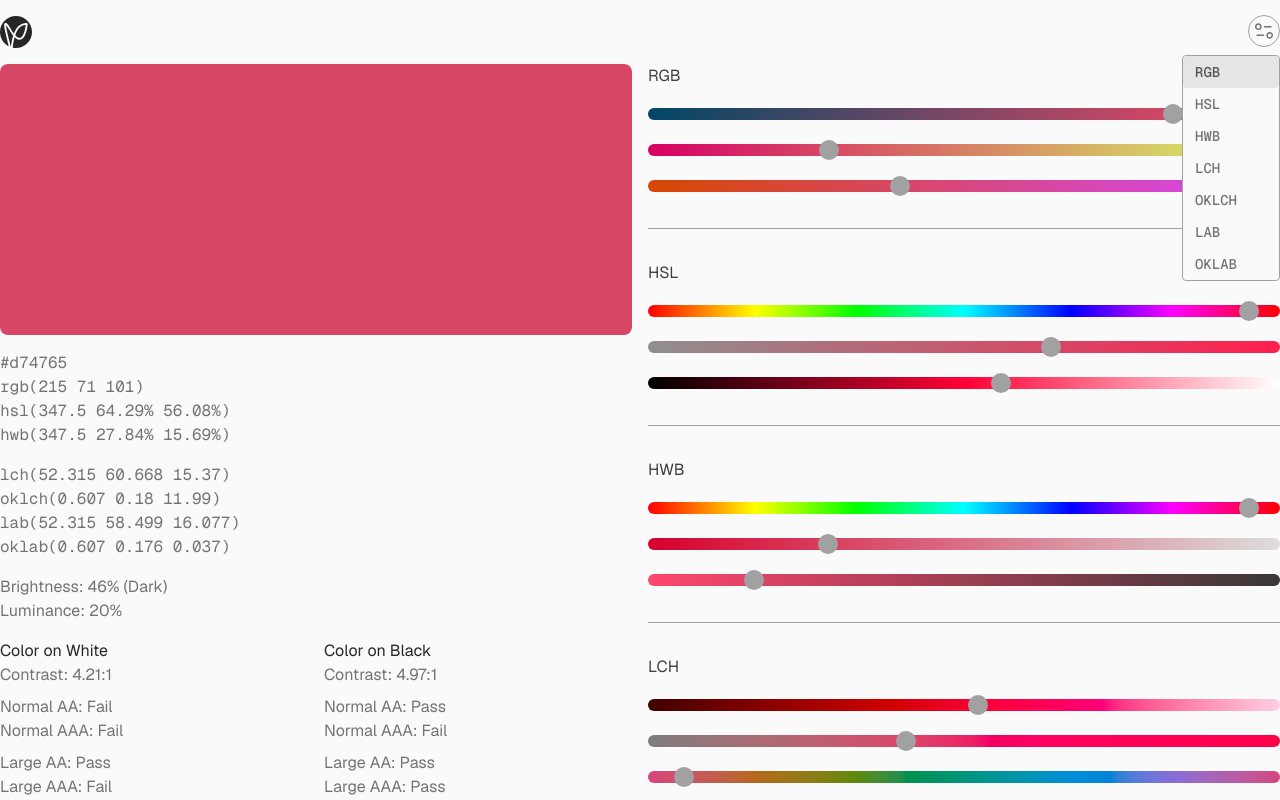
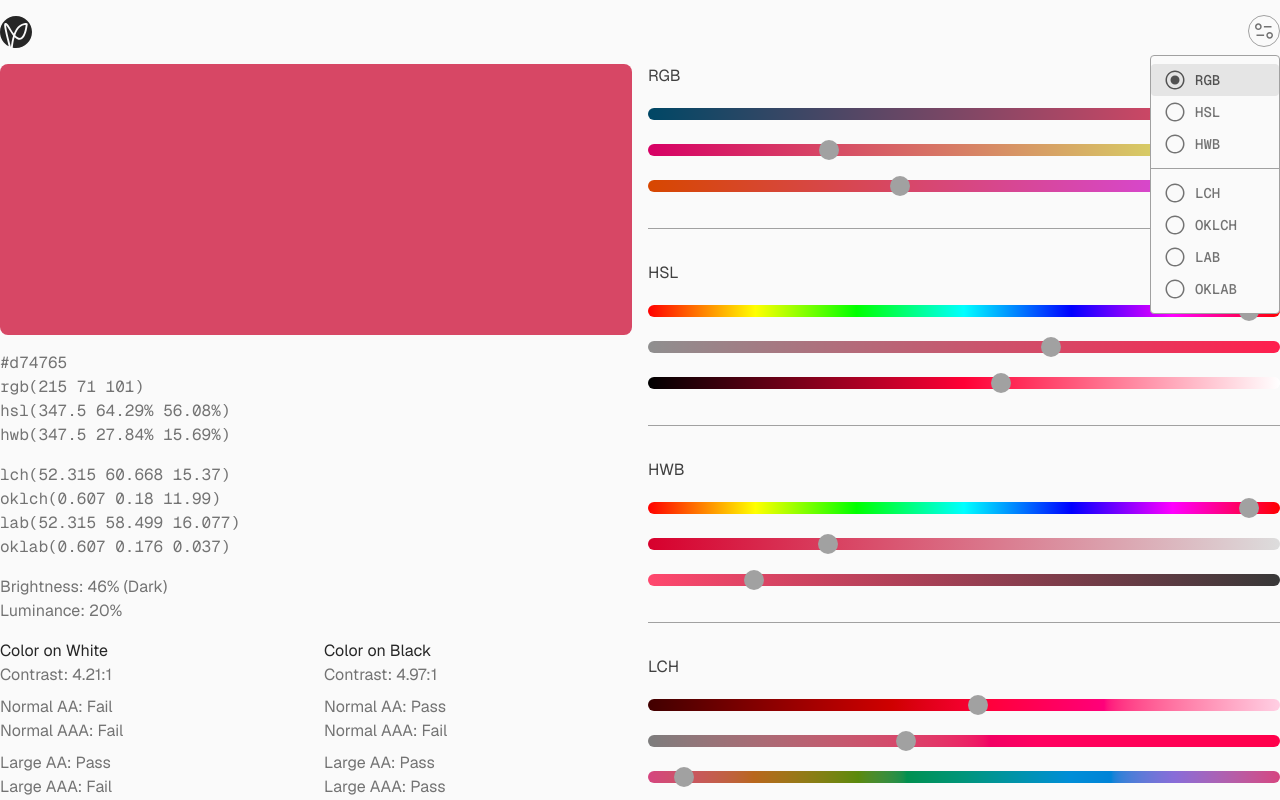
Before and after one commit to r-sp/priest, a Next.js app: page /color in a window 1280 px wide. Both pictures are taken after a click on the button 1264 px from the left and 30 px from the top of the page. Shown: the top 800 px of the page. Built offline with nearby package versions, Linux system fonts and the light colour scheme.

Commit message:
add motion, radio, and separator

```diff
--- a/src/components/color/mode.tsx
+++ b/src/components/color/mode.tsx
@@ -40,6 +40,11 @@ export default function ColorMode() {
     };
   }, [modal]);
 
+  const radioChecked =
+    "M12 16.5C13.2487 16.5 14.3108 16.0622 15.1865 15.1865C16.0622 14.3108 16.5 13.2487 16.5 12C16.5 10.7513 16.0622 9.68917 15.1865 8.8135C14.3108 7.93783 13.2487 7.5 12 7.5C10.7513 7.5 9.68917 7.93783 8.8135 8.8135C7.93783 9.68917 7.5 10.7513 7.5 12C7.5 13.2487 7.93783 14.3108 8.8135 15.1865C9.68917 16.0622 10.7513 16.5 12 16.5ZM12.0017 21.5C10.6877 21.5 9.45267 21.2507 8.2965 20.752C7.14033 20.2533 6.13467 19.5766 5.2795 18.7218C4.42433 17.8669 3.74725 16.8617 3.24825 15.706C2.74942 14.5503 2.5 13.3156 2.5 12.0017C2.5 10.6877 2.74933 9.45267 3.248 8.2965C3.74667 7.14033 4.42342 6.13467 5.27825 5.2795C6.13308 4.42433 7.13833 3.74725 8.294 3.24825C9.44967 2.74942 10.6844 2.5 11.9983 2.5C13.3123 2.5 14.5473 2.74933 15.7035 3.248C16.8597 3.74667 17.8653 4.42342 18.7205 5.27825C19.5757 6.13308 20.2528 7.13833 20.7518 8.294C21.2506 9.44967 21.5 10.6844 21.5 11.9983C21.5 13.3123 21.2507 14.5473 20.752 15.7035C20.2533 16.8597 19.5766 17.8653 18.7218 18.7205C17.8669 19.5757 16.8617 20.2528 15.706 20.7518C14.5503 21.2506 13.3156 21.5 12.0017 21.5ZM12 20C14.2333 20 16.125 19.225 17.675 17.675C19.225 16.125 20 14.2333 20 12C20 9.76667 19.225 7.875 17.675 6.325C16.125 4.775 14.2333 4 12 4C9.76667 4 7.875 4.775 6.325 6.325C4.775 7.875 4 9.76667 4 12C4 14.2333 4.775 16.125 6.325 17.675C7.875 19.225 9.76667 20 12 20Z";
+  const radioUnchecked =
+    "M12.0017 21.5C10.6877 21.5 9.45267 21.2507 8.2965 20.752C7.14033 20.2533 6.13467 19.5766 5.2795 18.7218C4.42433 17.8669 3.74725 16.8617 3.24825 15.706C2.74942 14.5503 2.5 13.3156 2.5 12.0017C2.5 10.6877 2.74933 9.45267 3.248 8.2965C3.74667 7.14033 4.42342 6.13467 5.27825 5.2795C6.13308 4.42433 7.13833 3.74725 8.294 3.24825C9.44967 2.74942 10.6844 2.5 11.9983 2.5C13.3123 2.5 14.5473 2.74933 15.7035 3.248C16.8597 3.74667 17.8653 4.42342 18.7205 5.27825C19.5757 6.13308 20.2528 7.13833 20.7518 8.294C21.2506 9.44967 21.5 10.6844 21.5 11.9983C21.5 13.3123 21.2507 14.5473 20.752 15.7035C20.2533 16.8597 19.5766 17.8653 18.7218 18.7205C17.8669 19.5757 16.8617 20.2528 15.706 20.7518C14.5503 21.2506 13.3156 21.5 12.0017 21.5ZM12 20C14.2333 20 16.125 19.225 17.675 17.675C19.225 16.125 20 14.2333 20 12C20 9.76667 19.225 7.875 17.675 6.325C16.125 4.775 14.2333 4 12 4C9.76667 4 7.875 4.775 6.325 6.325C4.775 7.875 4 9.76667 4 12C4 14.2333 4.775 16.125 6.325 17.675C7.875 19.225 9.76667 20 12 20Z";
+
   return (
     <div role="none" className="relative">
       <button
@@ -48,7 +53,10 @@ export default function ColorMode() {
         aria-expanded={modal}
         aria-controls="color-mode"
         aria-label="change color mode"
-        className="btn inline-flex size-8 items-center justify-center rounded-2xl border border-neutral-400 transition-colors dark:border-neutral-700"
+        className={clsx(
+          !modal && "btn",
+          "inline-flex size-8 items-center justify-center rounded-2xl border border-neutral-400 transition-colors dark:border-neutral-700",
+        )}
         onClick={() => setModal(!modal)}
       >
         <svg
@@ -64,69 +72,170 @@ export default function ColorMode() {
           />
         </svg>
       </button>
-      <Navigation visible={modal} state={setModal}>
+      <Navigation visible={modal} state={setModal} button={btnRef}>
         <button
-          role="menuitem"
-          className="btn inline-flex h-8 min-w-24 items-center px-3 font-mono text-sm font-medium transition-colors"
+          role="menuitemradio"
+          aria-checked={modeRgb}
+          className="btn inline-flex h-8 min-w-32 items-center gap-2 px-3 font-mono text-sm font-medium transition-colors"
           tabIndex={modal ? (modeRgb ? 0 : -1) : -1}
           onClick={() => handleMode("rgb")}
         >
+          <svg
+            role="presentation"
+            className="size-6"
+            width={24}
+            height={24}
+            viewBox="0 0 24 24"
+          >
+            <path
+              fill="currentColor"
+              d={modeRgb ? radioChecked : radioUnchecked}
+            />
+          </svg>
           <span>RGB</span>
         </button>
         <button
-          role="menuitem"
-          className="btn inline-flex h-8 min-w-24 items-center px-3 font-mono text-sm font-medium transition-colors"
+          role="menuitemradio"
+          aria-checked={modeHsl}
+          className="btn inline-flex h-8 min-w-32 items-center gap-2 px-3 font-mono text-sm font-medium transition-colors"
           tabIndex={modal ? (modeHsl ? 0 : -1) : -1}
           onClick={() => handleMode("hsl")}
         >
+          <svg
+            role="presentation"
+            className="size-6"
+            width={24}
+            height={24}
+            viewBox="0 0 24 24"
+          >
+            <path
+              fill="currentColor"
+              d={modeHsl ? radioChecked : radioUnchecked}
+            />
+          </svg>
           <span>HSL</span>
         </button>
         <button
-          role="menuitem"
-          className="btn inline-flex h-8 min-w-24 items-center px-3 font-mono text-sm font-medium transition-colors"
+          role="menuitemradio"
+          aria-checked={modeHwb}
+          className="btn inline-flex h-8 min-w-32 items-center gap-2 px-3 font-mono text-sm font-medium transition-colors"
           tabIndex={modal ? (modeHwb ? 0 : -1) : -1}
           onClick={() => handleMode("hwb")}
         >
+          <svg
+            role="presentation"
+            className="size-6"
+            width={24}
+            height={24}
+            viewBox="0 0 24 24"
+          >
+            <path
+              fill="currentColor"
+              d={modeHwb ? radioChecked : radioUnchecked}
+            />
+          </svg>
           <span>HWB</span>
         </button>
+        <span
+          role="separator"
+          className="my-2 border-t border-t-neutral-400 dark:border-t-neutral-700"
+        ></span>
         <button
-          role="menuitem"
-          className="btn inline-flex h-8 min-w-24 items-center px-3 font-mono text-sm font-medium transition-colors"
+          role="menuitemradio"
+          aria-checked={modeLch}
+          className="btn inline-flex h-8 min-w-32 items-center gap-2 px-3 font-mono text-sm font-medium transition-colors"
           tabIndex={modal ? (modeLch ? 0 : -1) : -1}
           onClick={() => handleMode("lch")}
         >
+          <svg
+            role="presentation"
+            className="size-6"
+            width={24}
+            height={24}
+            viewBox="0 0 24 24"
+          >
+            <path
+              fill="currentColor"
+              d={modeLch ? radioChecked : radioUnchecked}
+            />
+          </svg>
           <span>LCH</span>
         </button>
         <button
-          role="menuitem"
-          className="btn inline-flex h-8 min-w-24 items-center px-3 font-mono text-sm font-medium transition-colors"
+          role="menuitemradio"
+          aria-checked={modeOklch}
+          className="btn inline-flex h-8 min-w-32 items-center gap-2 px-3 font-mono text-sm font-medium transition-colors"
           tabIndex={modal ? (modeOklch ? 0 : -1) : -1}
           onClick={() => handleMode("oklch")}
         >
+          <svg
+            role="presentation"
+            className="size-6"
+            width={24}
+            height={24}
+            viewBox="0 0 24 24"
+          >
+            <path
+              fill="currentColor"
+              d={modeOklch ? radioChecked : radioUnchecked}
+            />
+          </svg>
           <span>OKLCH</span>
         </button>
         <button
-          role="menuitem"
-          className="btn inline-flex h-8 min-w-24 items-center px-3 font-mono text-sm font-medium transition-colors"
+          role="menuitemradio"
+          aria-checked={modeLab}
+          className="btn inline-flex h-8 min-w-32 items-center gap-2 px-3 font-mono text-sm font-medium transition-colors"
           tabIndex={modal ? (modeLab ? 0 : -1) : -1}
           onClick={() => handleMode("lab")}
         >
+          <svg
+            role="presentation"
+            className="size-6"
+            width={24}
+            height={24}
+            viewBox="0 0 24 24"
+          >
+            <path
+              fill="currentColor"
+              d={modeLab ? radioChecked : radioUnchecked}
+            />
+          </svg>
           <span>LAB</span>
         </button>
         <button
-          role="menuitem"
-          className="btn inline-flex h-8 min-w-24 items-center px-3 font-mono text-sm font-medium transition-colors"
+          role="menuitemradio"
+          aria-checked={modeOklab}
+          className="btn inline-flex h-8 min-w-32 items-center gap-2 px-3 font-mono text-sm font-medium transition-colors"
           tabIndex={modal ? (modeOklab ? 0 : -1) : -1}
           onClick={() => handleMode("oklab")}
         >
+          <svg
+            role="presentation"
+            className="size-6"
+            width={24}
+            height={24}
+            viewBox="0 0 24 24"
+          >
+            <path
+              fill="currentColor"
+              d={modeOklab ? radioChecked : radioUnchecked}
+            />
+          </svg>
           <span>OKLAB</span>
         </button>
       </Navigation>
       <span
-        role="none"
+        role={modal ? "button" : "none"}
+        aria-label={modal ? "close color mode menu" : undefined}
         className={clsx(modal ? "visible" : "invisible", "overlay fixed z-3")}
-        onFocus={() => setModal(false)}
         tabIndex={modal ? 0 : -1}
+        onFocus={() => {
+          setModal(false);
+          if (btnRef.current) {
+            btnRef.current.focus();
+          }
+        }}
       ></span>
     </div>
   );
@@ -136,46 +245,63 @@ function Navigation(props: {
   children: React.ReactNode;
   visible: boolean;
   state: React.Dispatch<React.SetStateAction<boolean>>;
+  button: React.RefObject<HTMLButtonElement>;
 }) {
-  const refList = useRef<HTMLElement>(null);
+  const refList = useRef<HTMLDivElement>(null);
   const modal = props.visible;
   const setModal = props.state;
+  const btn = props.button.current;
 
   const handleKeyboard = useCallback(
     (e: React.KeyboardEvent) => {
       const list = refList.current;
       if (!list) return;
 
-      const tabs = Array.from<HTMLElement>(
+      const tabs = Array.from<HTMLDivElement>(
         list.querySelectorAll("button:not([disabled])"),
       );
 
-      const index = tabs.indexOf(document.activeElement as HTMLElement);
+      const index = tabs.indexOf(document.activeElement as HTMLDivElement);
       if (index < 0) return;
 
+      const prevTab = () => {
+        const next = (index - 1 + tabs.length) % tabs.length;
+        tabs[next]?.focus();
+        e.preventDefault();
+      };
+
+      const nextTab = () => {
+        const next = (index + 1 + tabs.length) % tabs.length;
+        tabs[next]?.focus();
+        e.preventDefault();
+      };
+
+      if (e.shiftKey && e.key === "Tab") {
+        prevTab();
+      } else {
         switch (e.key) {
           case "ArrowUp":
           case "ArrowLeft": {
-          const next = (index - 1 + tabs.length) % tabs.length;
-          tabs[next]?.focus();
-          e.preventDefault();
+            prevTab();
             break;
           }
           case "Tab":
           case "ArrowDown":
           case "ArrowRight": {
-          const next = (index + 1 + tabs.length) % tabs.length;
-          tabs[next]?.focus();
-          e.preventDefault();
+            nextTab();
             break;
           }
           case "Escape": {
             setModal(false);
+            if (btn) {
+              btn.focus();
+            }
             break;
           }
         }
+      }
     },
-    [setModal],
+    [setModal, btn],
   );
 
   useEffect(() => {
@@ -190,18 +316,20 @@ function Navigation(props: {
   }, [modal, refList]);
 
   return (
-    <nav
+    <div
       ref={refList}
       role="menu"
       aria-label="color mode"
       id="color-mode"
       className={clsx(
-        modal ? "visible" : "invisible",
-        "absolute top-10 right-0 z-4 flex flex-col rounded-sm border border-neutral-400 bg-neutral-50 dark:border-neutral-700 dark:bg-neutral-950",
+        modal
+          ? "visible translate-x-0 translate-y-0 scale-100 transition-transform ease-out"
+          : "invisible -translate-y-6 translate-x-2 scale-90 transition-transform ease-in",
+        "absolute top-10 right-0 z-4 flex flex-col rounded-sm border border-neutral-400 bg-neutral-50 py-2 dark:border-neutral-700 dark:bg-neutral-950",
       )}
       onKeyDown={handleKeyboard}
     >
       {props.children}
-    </nav>
+    </div>
   );
 }
```
Lines whose indentation alone changed are shown as unchanged.
